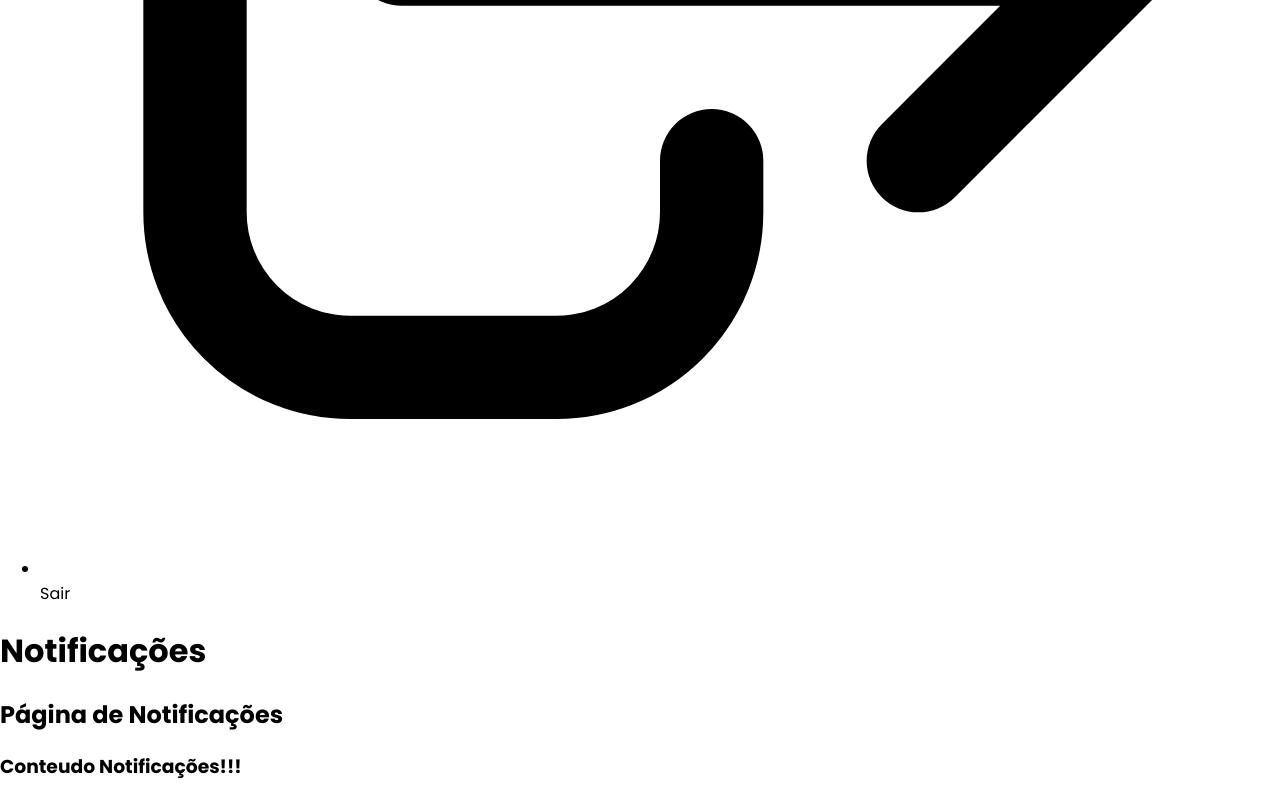
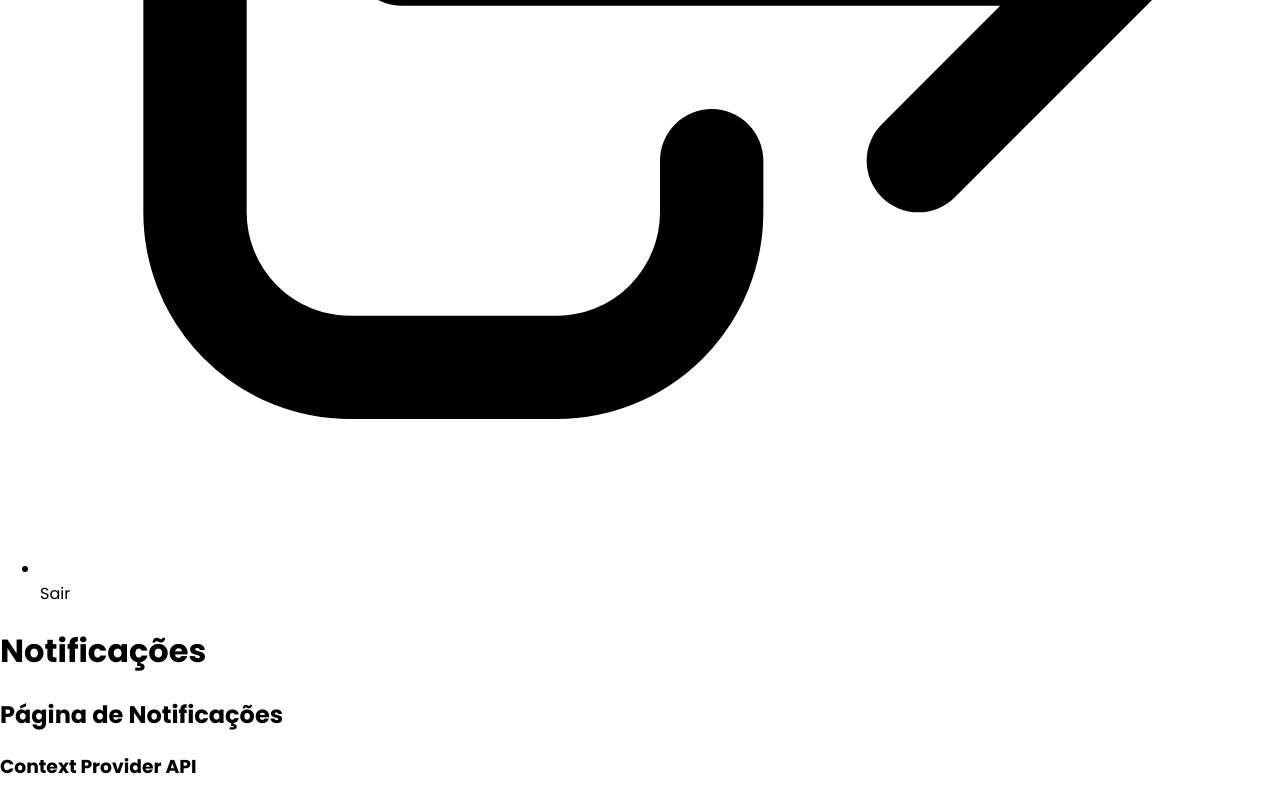
Before and after one commit to PauloMtz/template-admin-next-js, a Next.js app: page /notificacoes in a window 1280 px wide. Shown: the part 4514-5314 px from the top of the page. Built offline with nearby package versions, Linux system fonts and the light colour scheme.

Commit message:
Utilizando Context Api #1 - Consumer

```diff
--- a/src/components/template/Layout.tsx
+++ b/src/components/template/Layout.tsx
@@ -10,7 +10,7 @@ interface LayoutProps {
 
 export default function Layout(props: LayoutProps) {
     return (
-        <div className={`flex h-screen w-screen`}>
+        <div className={`dark flex h-screen w-screen`}>
             <MenuLateral />
             <div className={`
                 flex flex-col w-full p-7
--- /dev/null
+++ b/src/data/context/AppContext.tsx
@@ -0,0 +1,18 @@
+import { createContext } from "react";
+
+const AppContext = createContext({
+    nome: null
+})
+
+export function AppProvider(props) {
+    return (
+        <AppContext.Provider value={{
+            nome: "Context Provider API"
+        }}>
+            {props.children}
+        </AppContext.Provider>
+    )
+}
+
+export default AppContext
+export const AppConsumer = AppContext.Consumer
--- a/src/pages/_app.tsx
+++ b/src/pages/_app.tsx
@@ -1,8 +1,13 @@
 import '../../styles/globals.css'
 import 'tailwindcss/tailwind.css'
+import { AppProvider } from '../data/context/AppContext'
 
 function MyApp({ Component, pageProps }) {
-  return <Component {...pageProps} />
+  return (
+    <AppProvider>
+      <Component {...pageProps} />
+    </AppProvider>
+  )
 }
 
 export default MyApp
--- a/src/pages/notificacoes.tsx
+++ b/src/pages/notificacoes.tsx
@@ -1,9 +1,12 @@
 import Layout from "../components/template/Layout";
+import { AppConsumer } from "../data/context/AppContext";
 
 export default function Notificacoes() {
   return (
     <Layout titulo="Notificações" subtitulo="Página de Notificações">
-      <h3>Conteudo Notificações!!!</h3>
+      <AppConsumer>
+        {dados => <h3>{dados.nome}</h3>}
+      </AppConsumer>
     </Layout>
   )
 }
```
